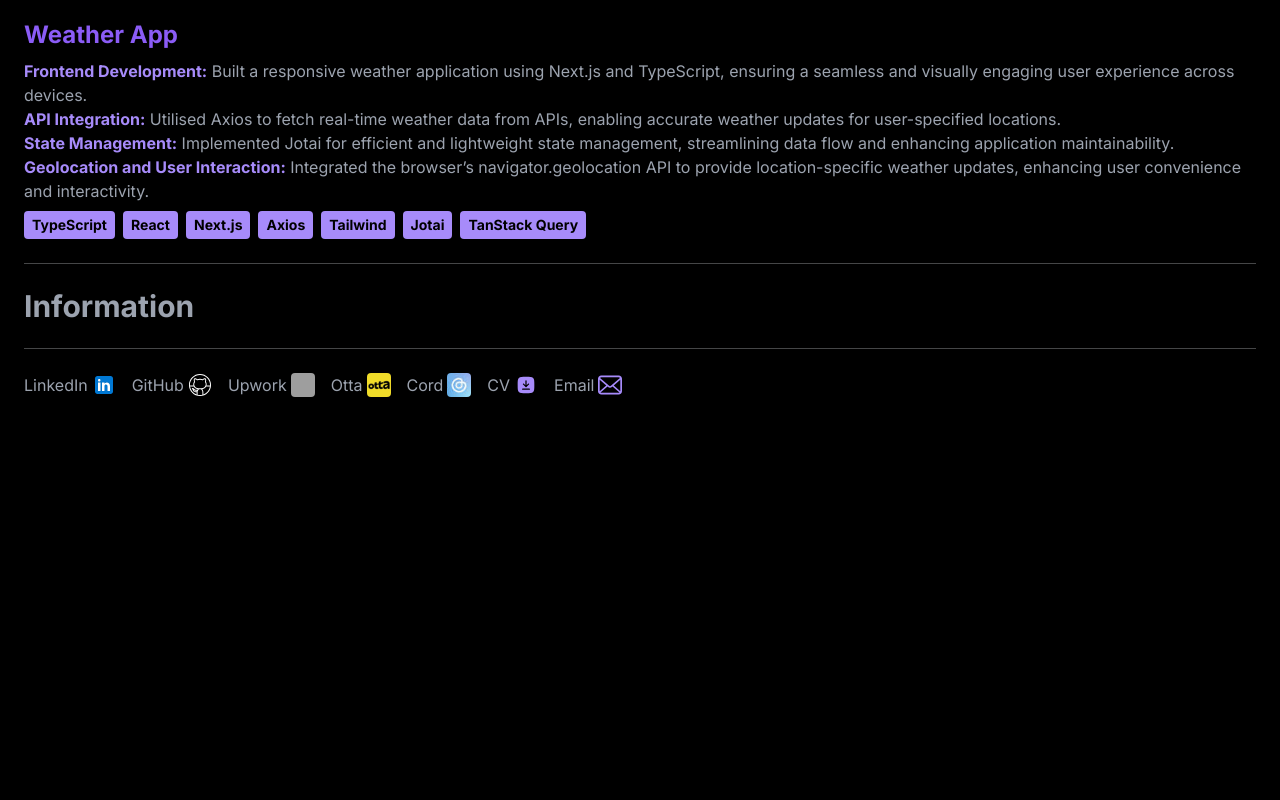
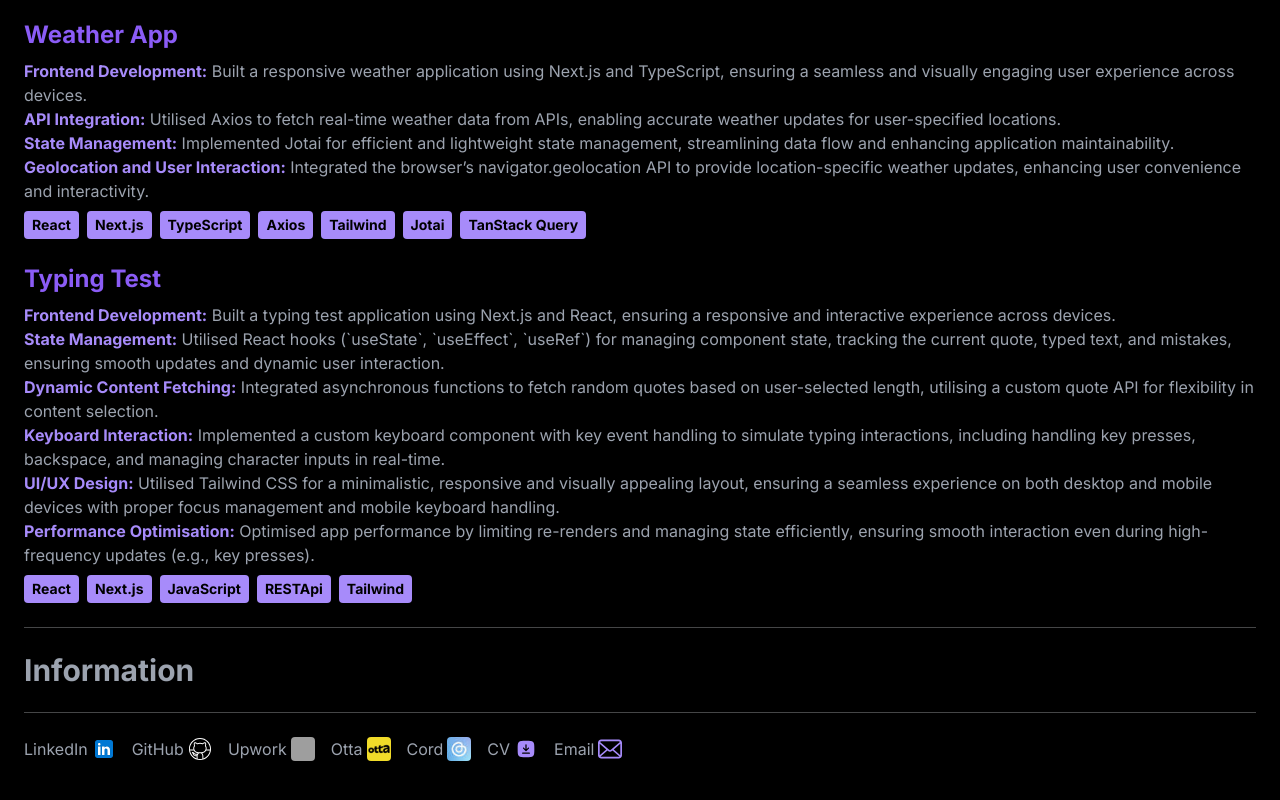
Before and after one commit to Daniel-CC-97/portfolio, a Next.js app: page / in a window 1280 px wide. Shown: the part 1736-2536 px from the top of the page. Before the commit the page ends 2181 px from the top, so only its background shows below. Built offline with nearby package versions, Linux system fonts and the light colour scheme; grey boxes are pictures that could not be loaded.

Commit message:
Add typing test

```diff
--- a/src/app/components/work-experience.tsx
+++ b/src/app/components/work-experience.tsx
@@ -15,7 +15,7 @@
         <h3 className="font-bold text-violet-500 text-2xl hover:text-violet-400">
           {title}
         </h3>
-        {imageUrl ? (
+        {imageUrl && (
           <Image
             src={imageUrl}
             height={50}
@@ -23,8 +23,6 @@
             alt={`Logo image for ${title}`}
             className="inline-block"
           />
-        ) : (
-          ""
         )}
       </a>
       <div className="mt-2 text-gray-400">
--- /dev/null
+++ b/src/app/data/projects/typing-test.json
@@ -0,0 +1,14 @@
+{
+  "title": "Typing Test",
+  "summary": [
+    "Frontend Development: Built a typing test application using Next.js and React, ensuring a responsive and interactive experience across devices.",
+    "State Management: Utilised React hooks (`useState`, `useEffect`, `useRef`) for managing component state, tracking the current quote, typed text, and mistakes, ensuring smooth updates and dynamic user interaction.",
+    "Dynamic Content Fetching: Integrated asynchronous functions to fetch random quotes based on user-selected length, utilising a custom quote API for flexibility in content selection.",
+    "Keyboard Interaction: Implemented a custom keyboard component with key event handling to simulate typing interactions, including handling key presses, backspace, and managing character inputs in real-time.",
+    "UI/UX Design: Utilised Tailwind CSS for a minimalistic, responsive and visually appealing layout, ensuring a seamless experience on both desktop and mobile devices with proper focus management and mobile keyboard handling.",
+    "Performance Optimisation: Optimised app performance by limiting re-renders and managing state efficiently, ensuring smooth interaction even during high-frequency updates (e.g., key presses)."
+  ],
+  "imageUrl": "",
+  "techStack": ["React", "Next.js", "JavaScript", "RESTApi", "Tailwind"],
+  "link": "https://typing-test-game-azure.vercel.app/"
+}
--- a/src/app/data/projects/weather-app.json
+++ b/src/app/data/projects/weather-app.json
@@ -8,9 +8,9 @@
   ],
   "imageUrl": "",
   "techStack": [
-    "TypeScript",
     "React",
     "Next.js",
+    "TypeScript",
     "Axios",
     "Tailwind",
     "Jotai",
--- a/src/app/page.tsx
+++ b/src/app/page.tsx
@@ -6,6 +6,7 @@
 import ICCData from "./data/icc.json";
 import AvonvaleBowlsData from "./data/avonvale.json";
 import WeatherAppData from "./data/projects/weather-app.json";
+import TypingTestData from "./data/projects/typing-test.json";
 import ContactMe from "./components/contact";
 
 const Home: NextPage = () => {
@@ -37,6 +38,7 @@
           </h2>
           <hr className="border-grey-400 opacity-30"></hr>
           <WorkExperience data={WeatherAppData}></WorkExperience>
+          <WorkExperience data={TypingTestData}></WorkExperience>
 
           <ContactMe></ContactMe>
         </div>
```
